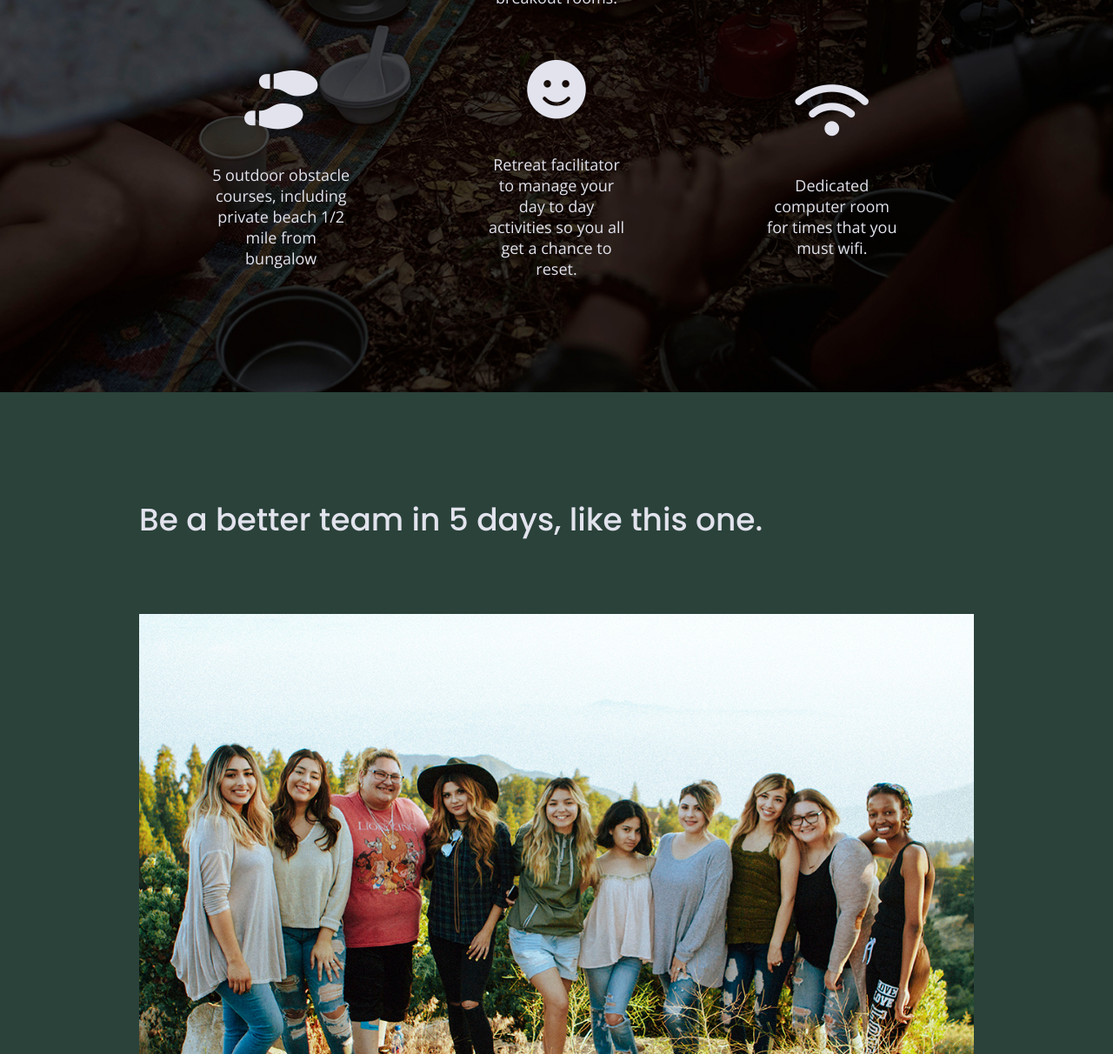
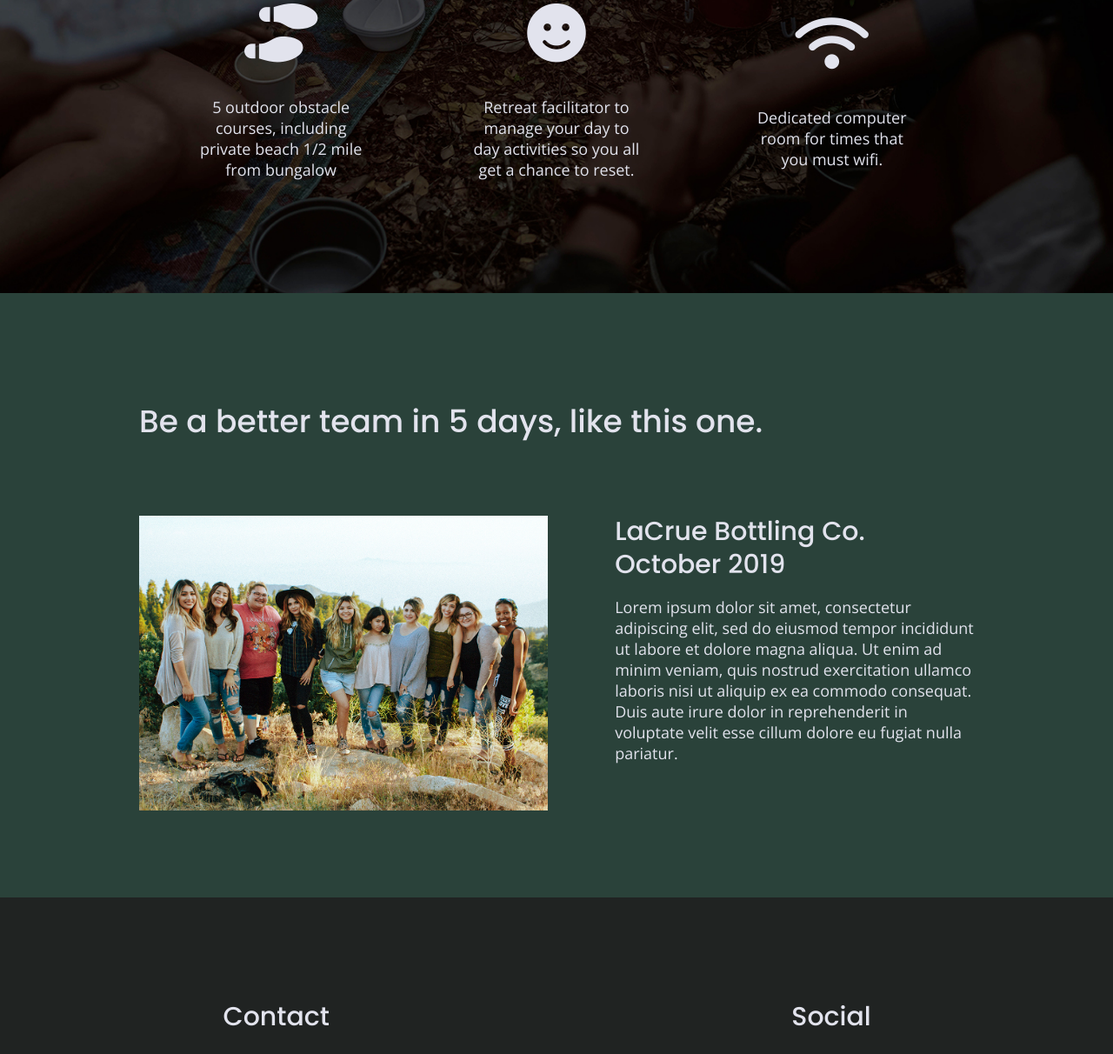
Before and after one commit to Omoikhefe/UNPLUGGED-project, a website built with Parcel: page index.html in a window 1280 px wide. Shown: the part 1530-2742 px from the top of the page at 87% size. Built offline with nearby package versions, Linux system fonts and the light colour scheme.

Commit message:
Adjustments

```diff
--- a/css/main.css
+++ b/css/main.css
@@ -103,6 +103,8 @@ body {
 ul,
 ol {
   list-style-type: none;
+  margin: 0;
+  padding: 0;
 }
 
 a {
@@ -358,8 +360,8 @@ footer .copyright {
   }
 
   .reviews h3 {
-    width: 53%;
-    margin: 20px 0;
+    width: 73%;
+    margin: 0;
   }
 
 
@@ -592,7 +594,7 @@ h3 {
 
   /* Aside */
   aside .content-wrapper {
-    margin: 50px 0px 50px 64px;
+    margin: 50px 0px 50px 0px;
     display: flex;
     justify-content: space-between;
     flex-flow: row wrap;
@@ -619,7 +621,7 @@ h3 {
   }
 
   .features .features-icon-description {
-    width: 50%;
+    width: 62%;
   }
 
   /* Reviews */
@@ -633,7 +635,11 @@ h3 {
   }
 
   .reviews article div {
-    width: 50%;
+    width: 49%;
+  }
+
+  .reviews article figure {
+    width: 49%;
   }
 
   /* Footer */
@@ -755,7 +761,7 @@ h3 {
   /* newsletter */
   .newsletter h1 {
     font-size: 3.75em;
-    width: 66%;
+    width: 75%;
   }
 
   /* Aside */
--- a/index.html
+++ b/index.html
@@ -133,10 +133,10 @@
     <section class="reviews">
       <div class="content-wrapper">
         <h2> Be a better team in 5 days, like this one.</h2>
-        <figure>
+        <article>
+          <figure>
             <img src="img/2-unsplash.jpg" alt="Review-pic">
-        </figure>
-        <article>
+          </figure>
           <div>
             <h3> LaCrue Bottling Co. October 2019 </h3>
             <p>
```
Also changed, not shown: 1 other file.
